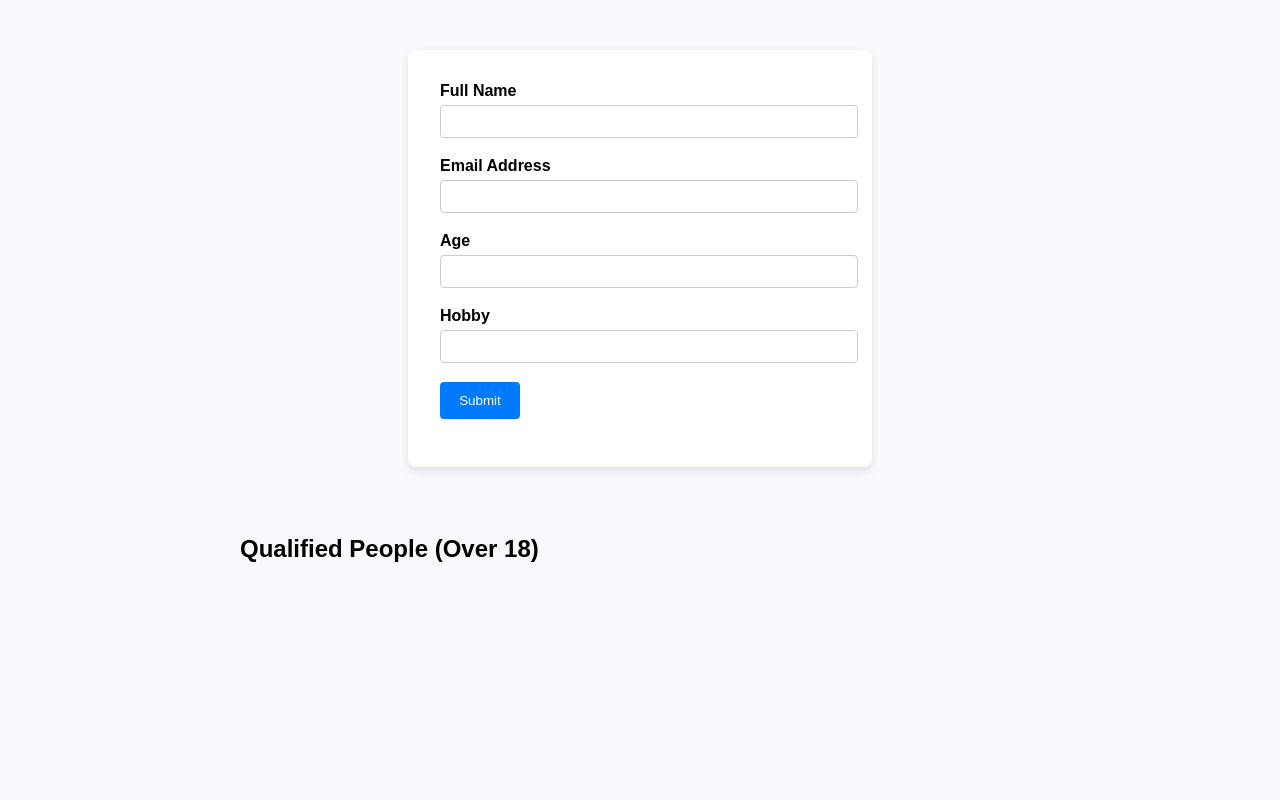
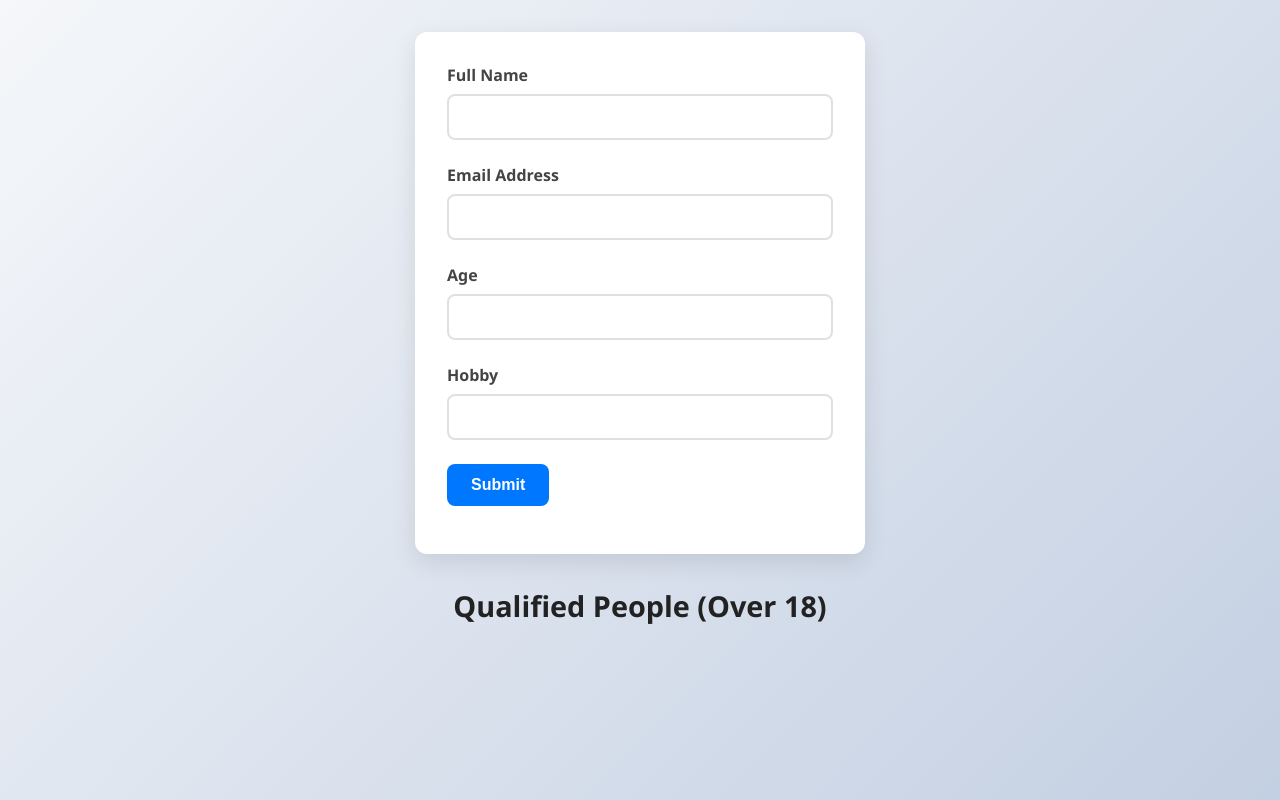
Before and after one commit to Maks779/Task-w71981, a plain HTML site: page index.html in a window 1280 px wide. Drawn offline with Linux system fonts and the light colour scheme.

Commit message:
updated css styles

```diff
--- a/style.css
+++ b/style.css
@@ -1,81 +1,124 @@
-body {
-  font-family: Arial, sans-serif;
+* {
+  box-sizing: border-box;
   margin: 0;
   padding: 0;
-  background-color: #f7f9fc;
+}
+
+body {
+  font-family: 'Segoe UI', Tahoma, Geneva, Verdana, sans-serif;
+  background: linear-gradient(135deg, #f5f7fa, #c3cfe2);
+  min-height: 100vh;
   display: flex;
   flex-direction: column;
   align-items: center;
+  padding: 2rem;
+  color: #333;
 }
 
 .form-section {
-  margin-top: 50px;
-  background: white;
+  background-color: #ffffff;
   padding: 2rem;
-  border-radius: 8px;
-  box-shadow: 0 4px 10px rgba(0,0,0,0.1);
-  width: 90%;
-  max-width: 400px;
+  border-radius: 12px;
+  box-shadow: 0 8px 24px rgba(0, 0, 0, 0.1);
+  width: 100%;
+  max-width: 450px;
+  margin-bottom: 2rem;
+  transition: transform 0.3s ease;
+}
+
+.form-section:hover {
+  transform: translateY(-2px);
 }
 
 .form-group {
-  margin-bottom: 1.2rem;
+  margin-bottom: 1.5rem;
 }
 
 .input-label {
   display: block;
-  margin-bottom: 0.3rem;
-  font-weight: bold;
+  margin-bottom: 0.5rem;
+  font-weight: 600;
+  color: #444;
 }
 
 .form-input {
   width: 100%;
-  padding: 0.5rem;
-  border: 1px solid #ccc;
-  border-radius: 4px;
-  transition: border 0.3s;
+  padding: 0.75rem 1rem;
+  border: 2px solid #e0e0e0;
+  border-radius: 8px;
+  font-size: 1rem;
+  transition: border-color 0.3s, box-shadow 0.3s;
 }
 
 .form-input:focus {
-  border-color: #007bff;
+  border-color: #0077ff;
+  box-shadow: 0 0 0 4px rgba(0, 119, 255, 0.2);
   outline: none;
 }
 
 .submit-btn {
-  background-color: #007bff;
-  color: white;
+  background-color: #0077ff;
+  color: #fff;
+  font-size: 1rem;
+  padding: 0.75rem 1.5rem;
   border: none;
-  padding: 0.7rem 1.2rem;
-  border-radius: 4px;
+  border-radius: 8px;
   cursor: pointer;
-  transition: background 0.3s;
+  font-weight: 600;
+  transition: background-color 0.3s, transform 0.2s;
 }
 
 .submit-btn:hover {
-  background-color: #0056b3;
+  background-color: #005fcc;
+  transform: scale(1.03);
 }
 
 .message {
   margin-top: 1rem;
-  color: red;
+  color: crimson;
+  font-weight: bold;
+  text-align: center;
 }
 
+/* ===== People Section ===== */
 .people-section {
-  margin-top: 3rem;
-  width: 90%;
-  max-width: 800px;
+  width: 100%;
+  max-width: 1000px;
+  text-align: center;
+}
+
+.people-section h2 {
+  font-size: 1.8rem;
+  margin-bottom: 1.5rem;
+  color: #222;
 }
 
 .people-list-grid {
   display: grid;
-  grid-template-columns: repeat(auto-fit, minmax(250px, 1fr));
-  gap: 1rem;
-  margin-top: 1rem;
+  grid-template-columns: repeat(auto-fit, minmax(260px, 1fr));
+  gap: 1.5rem;
+  padding: 0 1rem;
 }
 
 .person-card {
   background: #ffffff;
-  padding: 1rem;
-  border-radius: 6px;
-  box-shadow: 0 2px 6px rgba(0,0,0,0.1);
+  border-radius: 10px;
+  box-shadow: 0 6px 14px rgba(0, 0, 0, 0.08);
+  padding: 1.25rem;
+  text-align: left;
+  transition: transform 0.3s ease;
 }
+
+.person-card:hover {
+  transform: translateY(-5px);
+  box-shadow: 0 10px 20px rgba(0, 0, 0, 0.1);
+}
+
+.person-card p {
+  margin-bottom: 0.5rem;
+  color: #333;
+}
+
+.person-card strong {
+  color: #0077ff;
+}
```
